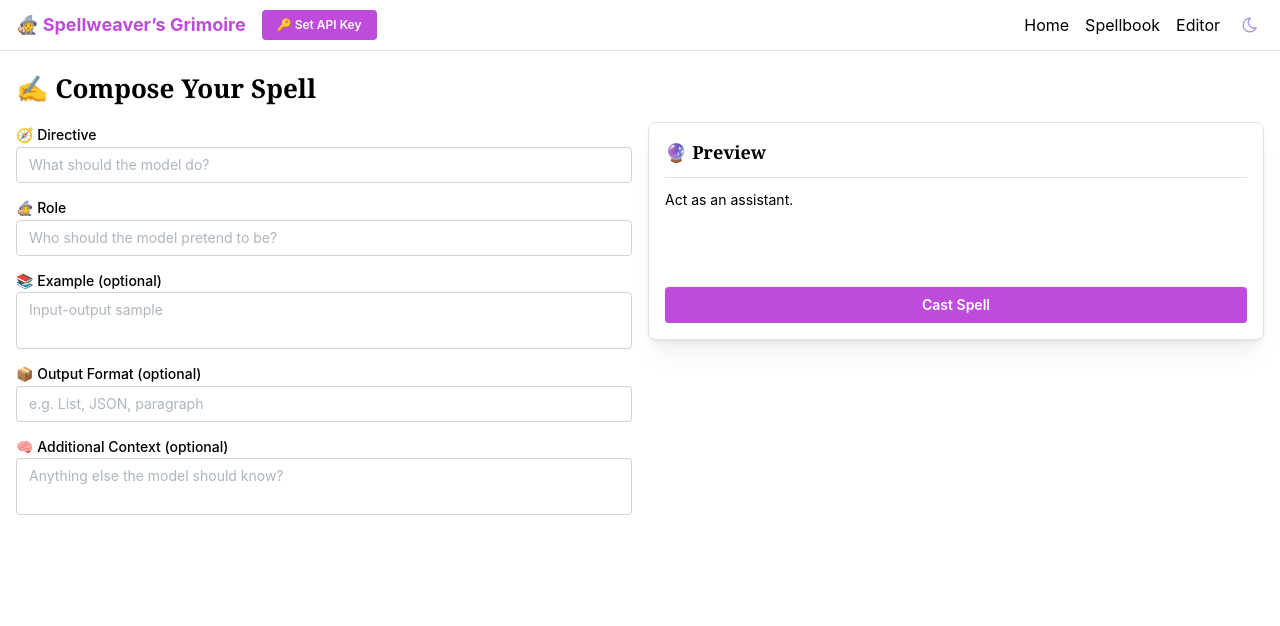
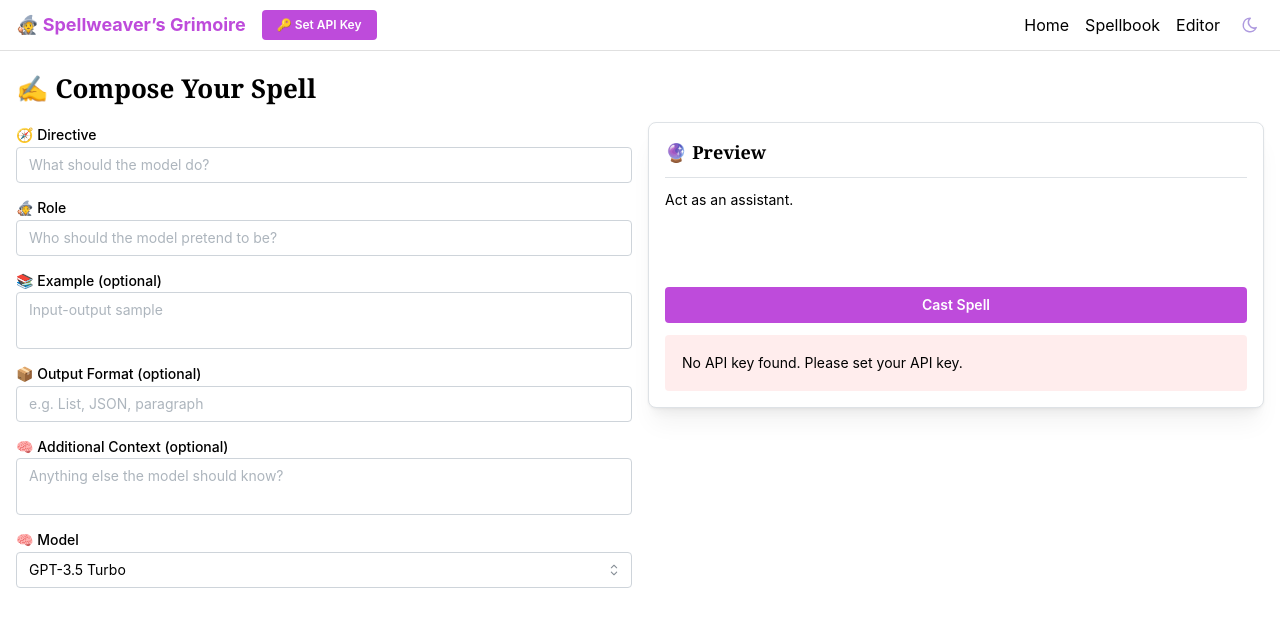
Before and after one commit to vlakmaker/Spellweavers-Grimoire, a React (Vite) app: page /editor in a window 1280 px wide. Both pictures are taken after a click on the button "Cast Spell". Shown: the top 626 px of the page. Built offline with nearby package versions, Linux system fonts and the light colour scheme.

Commit message:
Added API functionality and model selector

```diff
--- /dev/null
+++ b/src/data/modelOptions.ts
@@ -0,0 +1,26 @@
+// src/data/modelOptions.ts
+
+const modelOptions = [
+    {
+      label: "GPT-3.5 Turbo",
+      value: "openai/gpt-3.5-turbo",
+    },
+    {
+      label: "Claude 2",
+      value: "anthropic/claude-2",
+    },
+    {
+      label: "Claude 3 Haiku",
+      value: "anthropic/claude-3-haiku",
+    },
+    {
+      label: "Mixtral 8x7B",
+      value: "mistralai/mixtral-8x7b-instruct",
+    },
+    {
+      label: "LLaMA 3 (8B)",
+      value: "meta-llama/llama-3-8b-instruct",
+    },
+  ];
+
+  export default modelOptions;
--- /dev/null
+++ b/src/lib/callLLM.ts
@@ -0,0 +1,31 @@
+export const callLLM = async ({
+    prompt,
+    apiKey,
+    model = "openai/gpt-3.5-turbo", // You can switch this to mixtral if you want
+  }: {
+    prompt: string;
+    apiKey: string;
+    model?: string;
+  }) => {
+    const response = await fetch("https://openrouter.ai/api/v1/chat/completions", {
+      method: "POST",
+      headers: {
+        "Content-Type": "application/json",
+        Authorization: `Bearer ${apiKey}`,
+        "HTTP-Referer": "https://bittygpt.com", // optional but polite
+        "X-Title": "Spellweaver's Grimoire",
+      },
+      body: JSON.stringify({
+        model,
+        messages: [{ role: "user", content: prompt }],
+        temperature: 0.7,
+      }),
+    });
+
+    if (!response.ok) {
+      throw new Error(`API error: ${response.status} ${response.statusText}`);
+    }
+
+    const data = await response.json();
+    return data.choices[0].message.content;
+  };
--- a/src/pages/HomePage.tsx
+++ b/src/pages/HomePage.tsx
@@ -33,7 +33,7 @@ const HomePage = () => {
         <Button
           size="md"
           color="grape"
-          onClick={() => navigate("/editor")}
+          onClick={() => navigate("/start")}
           leftSection={<IconWand size={18} />}
         >
           Begin Spellweaving
@@ -43,7 +43,7 @@ const HomePage = () => {
         <Button
           size="md"
           color="grape"
-          variant="light"
+          variant="filled"
           onClick={() => navigate("/spellbook")}
           leftSection={<span>📖</span>}
         >
--- a/src/pages/SpellEditorPage.tsx
+++ b/src/pages/SpellEditorPage.tsx
@@ -10,10 +10,15 @@ import {
   Paper,
   Text,
   Divider,
+  Loader,
+  Alert,
+  Select,
 } from "@mantine/core";
 import { useState, useEffect } from "react";
 import { useSearchParams } from "react-router-dom";
 import defaultSpells from "../data/defaultSpells";
+import { callLLM } from "../lib/callLLM";
+import modelOptions from "../data/modelOptions";
 
 function SpellEditorPage() {
   const [searchParams] = useSearchParams();
@@ -25,6 +30,12 @@ function SpellEditorPage() {
   const [outputFormat, setOutputFormat] = useState("");
   const [context, setContext] = useState("");
 
+  const [result, setResult] = useState("");
+  const [loading, setLoading] = useState(false);
+  const [error, setError] = useState<string | null>(null);
+  const [apiKey, setApiKey] = useState("");
+  const [model, setModel] = useState("openai/gpt-3.5-turbo");
+
   useEffect(() => {
     if (spellPath && defaultSpells[spellPath]) {
       const spell = defaultSpells[spellPath];
@@ -34,6 +45,9 @@ function SpellEditorPage() {
       setOutputFormat(spell.outputFormat || "");
       setContext(spell.context || "");
     }
+
+    const savedKey = localStorage.getItem("openai-api-key");
+    if (savedKey) setApiKey(savedKey);
   }, [spellPath]);
 
   const generatePrompt = () => {
@@ -42,6 +56,27 @@ function SpellEditorPage() {
       (context ? `Context: ${context}\n\n` : "") +
       (example ? `Example:\n${example}\n\n` : "") +
       (outputFormat ? `Format: ${outputFormat}` : "");
+  };
+
+  const handleCastSpell = async () => {
+    if (!apiKey) {
+      setError("No API key found. Please set your API key.");
+      return;
+    }
+
+    const prompt = generatePrompt();
+    setLoading(true);
+    setError(null);
+    setResult("");
+
+    try {
+      const response = await callLLM({ prompt, apiKey, model });
+      setResult(response);
+    } catch (err: any) {
+      setError(err.message || "Something went wrong.");
+    } finally {
+      setLoading(false);
+    }
   };
 
   return (
@@ -84,10 +119,18 @@ function SpellEditorPage() {
               value={context}
               onChange={(e) => setContext(e.currentTarget.value)}
             />
+            <Select
+              label="🧠 Model"
+              placeholder="Choose an LLM"
+              data={modelOptions}
+              value={model}
+              onChange={(value) => value && setModel(value)}
+              withinPortal
+            />
           </Stack>
         </Grid.Col>
 
-        {/* Right: Preview */}
+        {/* Right: Preview + Output */}
         <Grid.Col span={{ base: 12, md: 6 }}>
           <Paper shadow="md" p="md" radius="md" withBorder>
             <Title order={4}>🔮 Preview</Title>
@@ -95,9 +138,32 @@ function SpellEditorPage() {
             <Text size="sm" style={{ whiteSpace: "pre-wrap" }}>
               {generatePrompt()}
             </Text>
-            <Button fullWidth mt="md" color="grape">
+
+            <Button fullWidth mt="md" color="grape" onClick={handleCastSpell} loading={loading}>
               Cast Spell
             </Button>
+
+            {loading && (
+              <Text c="dimmed" mt="sm">
+                ✨ The spell is being cast...
+              </Text>
+            )}
+
+            {error && (
+              <Alert color="red" mt="sm">
+                {error}
+              </Alert>
+            )}
+
+            {result && (
+              <>
+                <Divider my="sm" />
+                <Title order={5}>📝 Result</Title>
+                <Text mt="xs" style={{ whiteSpace: "pre-wrap" }}>
+                  {result}
+                </Text>
+              </>
+            )}
           </Paper>
         </Grid.Col>
       </Grid>
```
Also changed, not shown: src/lib/api.ts (added, +30 -0 lines).
